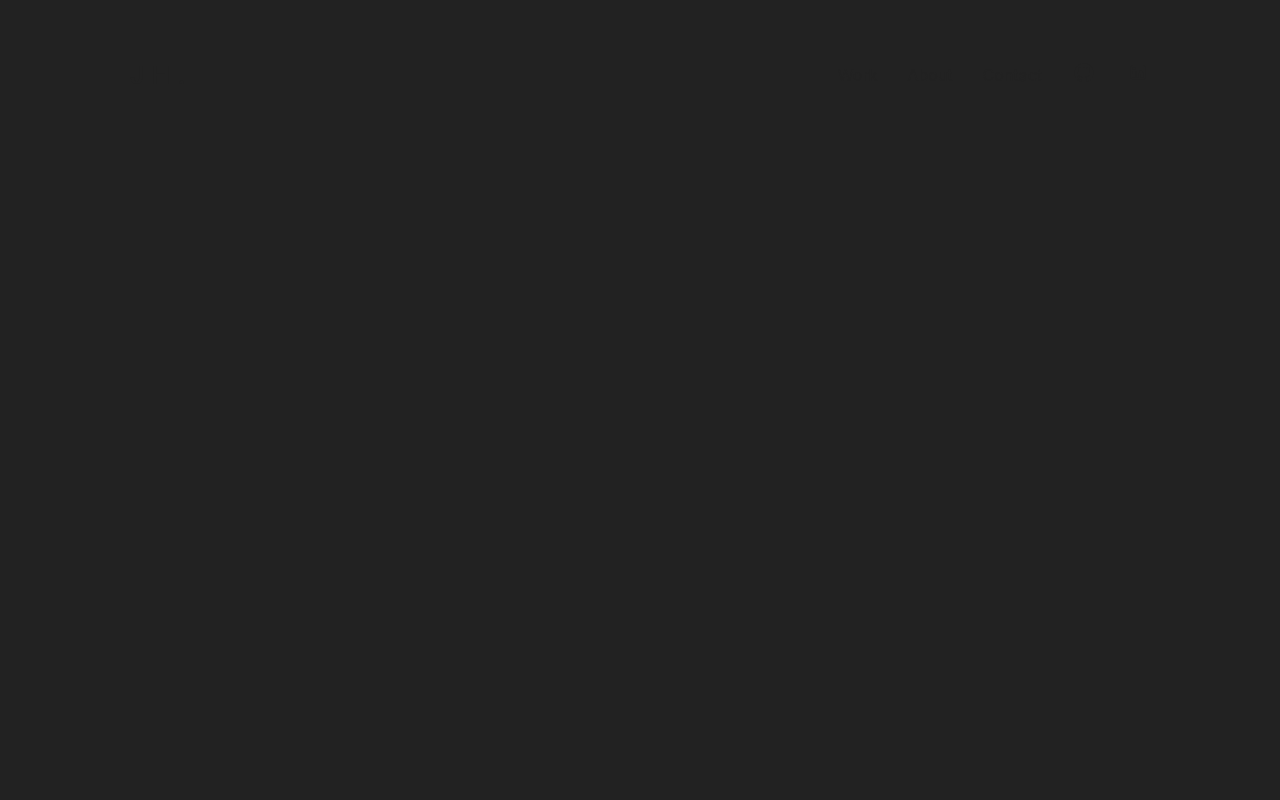
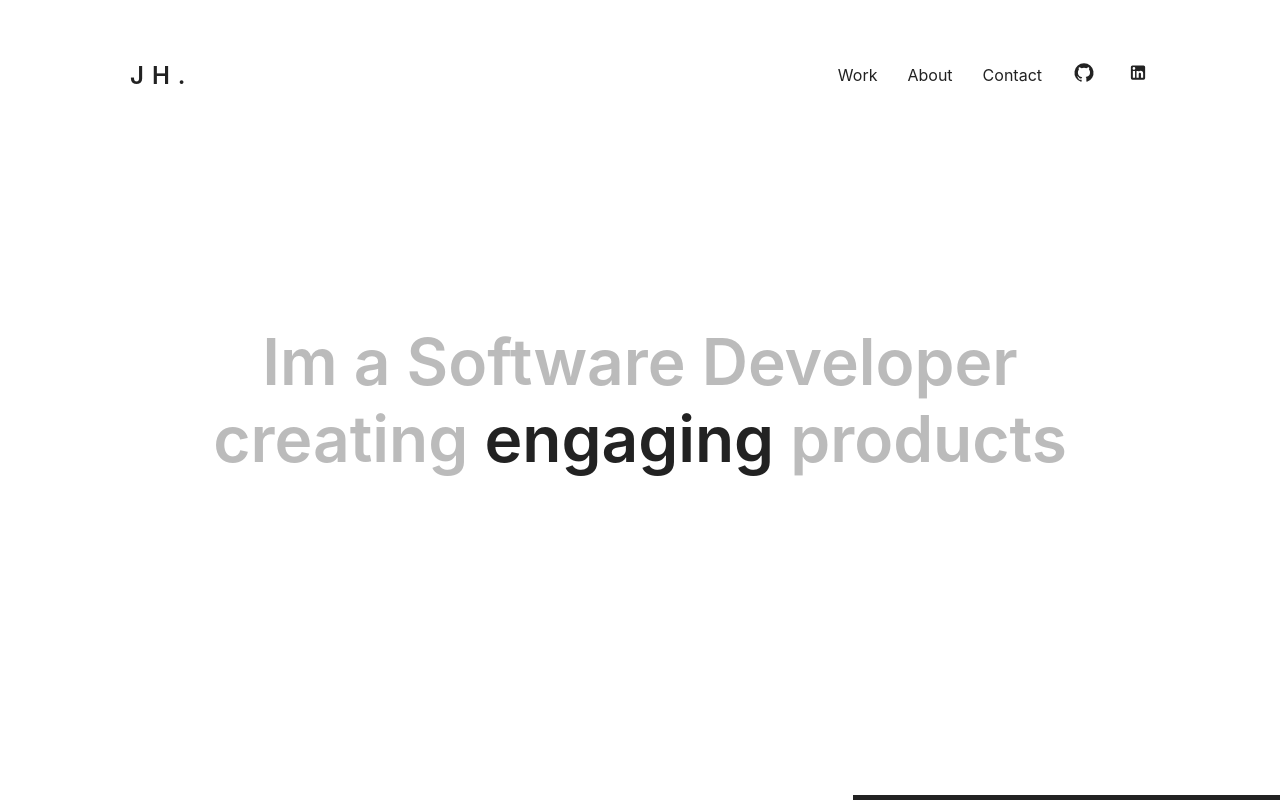
Before and after one commit to huntj0n/swordbase, a React (Create React App) app: page / in a window 1280 px wide. Shown: the top 800 px of the page. Built offline with nearby package versions, Linux system fonts and the light colour scheme; a web font is replaced by a local one.

Commit message:
intro animation rerun bug fix

```diff
--- a/src/App.js
+++ b/src/App.js
@@ -1,5 +1,7 @@
-import React from 'react';
+import React, {useEffect} from 'react';
 import './App.scss';
+import gsap from 'gsap';
+
 import About from './components/About/About';
 import Contact from './components/Contact/Contact';
 import Footer from './components/Footer/Footer';
@@ -9,29 +11,40 @@
 import Nav from './components/Nav/Nav';
 import Projects from './components/Projects/Projects';
 
-import gsap from 'gsap';
 
 function App() {
 
-  const tl = gsap.timeline({defaults: {ease: 'power1.out'}})
+  useEffect(() => {
+    //vh for mobile
 
-  tl.to('.text', {y: "0%", duration: 1, stagger: 0.25})
-  .to('.intro__textSlider', 1.8, {
-    y: "-100%", duration: 1.8, delay: 0.5
-  })
-  .to('.intro', {y: "-100%", duration: 1}, "-=1.4")
+    //gsap timeline
+    const tl = gsap.timeline()
+    .from('.text', 1.8, {
+      x: -100,
+      ease: 'power4.out',
+      opacity: 0,
+      delay: 1,
+      stagger: {amount: 0.3}
+    })
+    .to('.text', {display: 'none', delay: .5})
+    .to('.intro__slider', 1.5, {
+      height: 0,
+      ease: 'expo.inOut',
+      stagger: 0.4
+    })
+  }, [])
 
   return (
     <div className="app">
       <Header />
       <Intro />
       <Home />
-      {/* <Projects />
+      <Projects />
       <About />
       <Contact />
       <Footer />
 
-      <Nav /> */}
+      <Nav />
     </div>
   );
 }
--- a/src/components/Intro/Intro.js
+++ b/src/components/Intro/Intro.js
@@ -4,11 +4,10 @@
 const Intro = () => {
     return (
         <div className='intro'>
-            <div className="intro__sliders">
-                <div className="intro__slider"></div>
-                <div className="intro__slider"></div>
-                <div className="intro__slider"></div>
-            </div>
+            <div className="intro__slider"></div>
+            <div className="intro__slider"></div>
+            <div className="intro__slider"></div>
+
             <div className="intro__text">
                 <h1 className="hide">
                     <span className='text'>Creating engaging websites and</span>
@@ -16,7 +15,6 @@
                 <h1 className="hide">
                     <span className='text'>applications is what I do.</span>
                 </h1>
-                <div className="intro__textSlider"></div>
             </div>
         </div>
     )
--- a/src/components/Intro/Intro.scss
+++ b/src/components/Intro/Intro.scss
@@ -1,7 +1,6 @@
 @import '../../Variables.scss';
 
 .intro {
-    background: $black;
     position: fixed;
     top: 0;
     left: 0;
@@ -12,30 +11,49 @@
     justify-content: center;
 
     .intro__text {
-        color: $white;
-        font-size: 2rem;
+        color:$white;
 
         .hide {
             background: $black;
+            color: $white;
+            font-size: 3rem;
             overflow: hidden;
 
             span {
-                transform: translateY(100%);
                 display: inline-block;
             }
         }
     }
 
-    .intro__textSlider {
-        background: $lightgray;
-        position: fixed;
-        top: 0;
+    .intro__slider {
+        position: absolute;
+        height: 100%;
+        width: calc(100vw / 3);
+        background-color: $black;
+        bottom: 0;
         left: 0;
-        width: 100%;
-        height: 100%;
-        display: flex;
-        align-items: center;
-        justify-content: center;
-        transform: translateY(100%);
+        right: 0;
+
+        @include media("<=tablet"){
+            width: 100vw;
+        }
+
+        &:nth-child(2){
+            left: calc(100vw / 3);
+            // background-color: orange;
+
+            @include media("<=tablet"){
+                display: none;
+            }
+        }
+
+        &:nth-child(3){
+            left: calc((100vw / 3) * 2);
+            // background-color: pink;
+
+            @include media("<=tablet"){
+                display: none;
+            }
+        }
     }
 }
```
Also changed, not shown: 1 other file (tests, documents, lock files or other folders).
